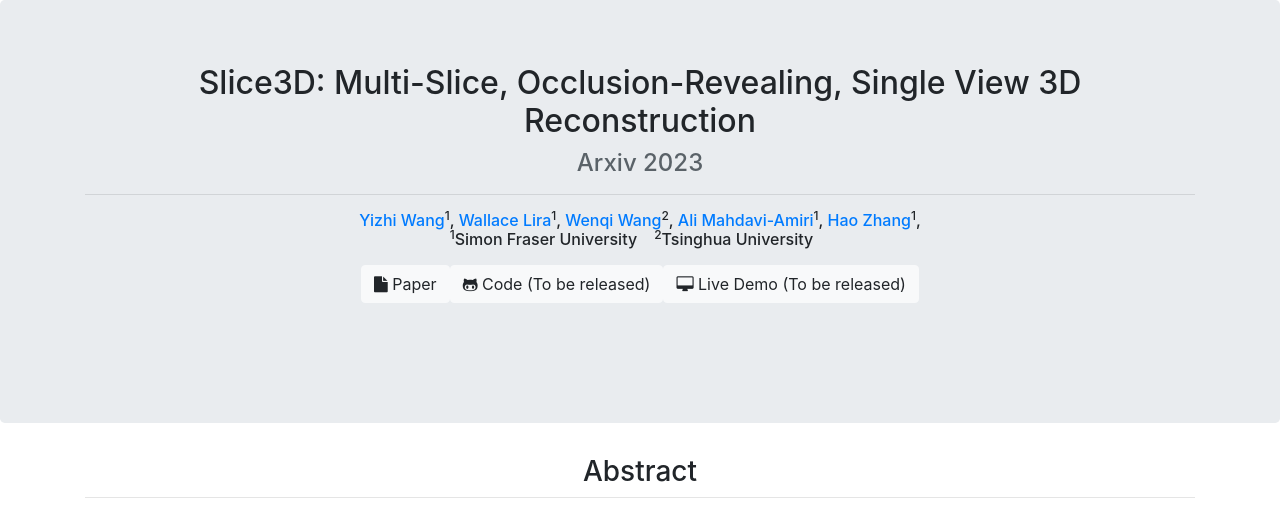
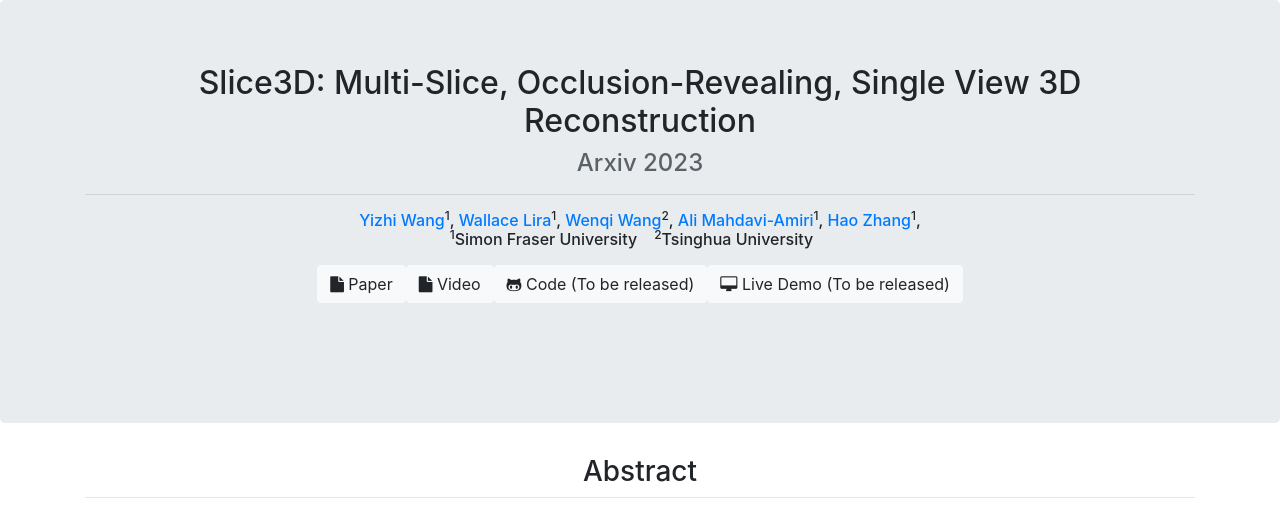
Before and after one commit to yizhiwang96/Slice3D, a plain HTML site: page index.html in a window 1280 px wide. Shown: the top 510 px of the page. Drawn offline with nearby package versions, Linux system fonts and the light colour scheme.

Commit message:
Update index.html

```diff
--- a/index.html
+++ b/index.html
@@ -40,6 +40,10 @@
               <div class="column">
                   <p class="mb-5"><a class="btn btn-large btn-light" href="https://arxiv.org/abs/2312.02221" role="button"  target="_blank">
                     <i class="fa fa-file"></i> Paper</a> </p>
+              </div>
+              <div class="column">
+                  <p class="mb-5"><a class="btn btn-large btn-light" href="https://www.youtube.com/watch?v=4MDAiFWdXRw&ab_channel=YizhiWang" role="button"  target="_blank">
+                    <i class="fa fa-file"></i> Video</a> </p>
               </div>
               <div class="column">
                   <p class="mb-5"><a class="btn btn-large btn-light" href="" role="button"  target="_blank">
```
